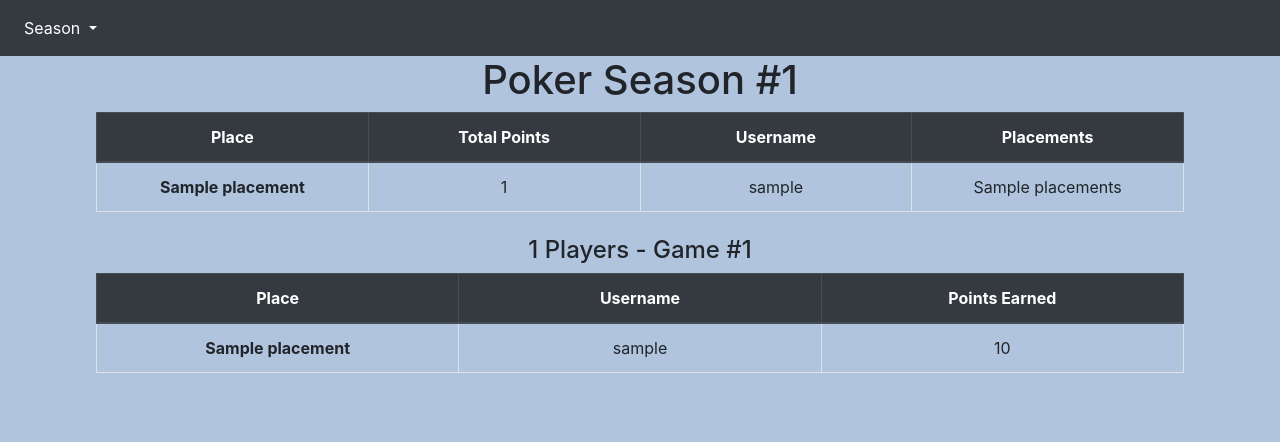
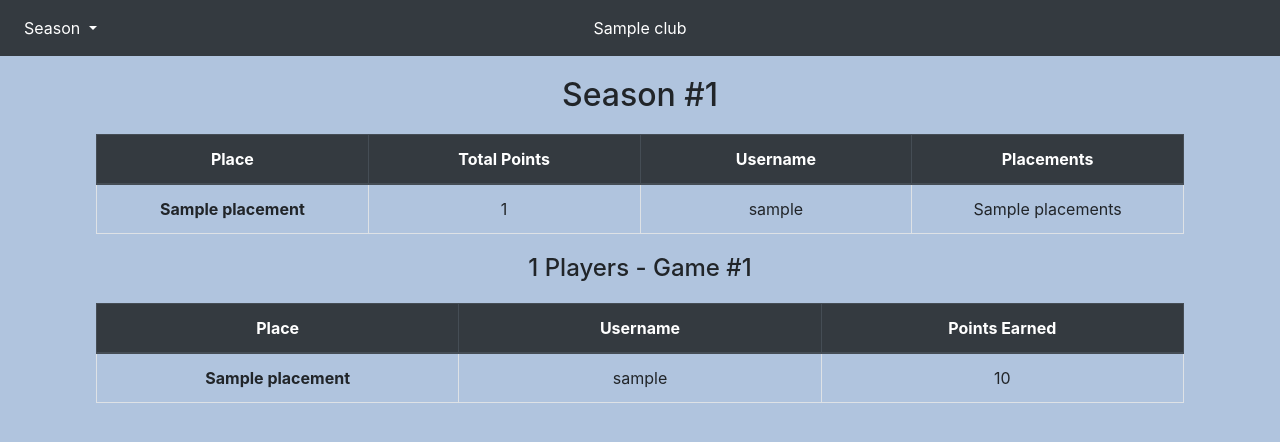
Before and after one commit to yass8n/poker-season, a Flask app: template app/templates/show.html in a window 1280 px wide. Shown: the top 442 px of the page. Run offline with Flask 2, Linux system fonts and the light colour scheme; the template is opened without the code that fills it: most values are stand-ins (such as "Sample title", 1, 10 or a date in 2020); some libraries are stand-ins or nearby versions.

Commit message:
UI adjustments for spacing and nav title centering

```diff
--- a/app/main.py
+++ b/app/main.py
@@ -17,12 +17,14 @@ def index():
 def show(club_id: int, season_id: int):
     season_leaderboard_results = Season.get_season_results(season_id=season_id)
     game_results = Season.get_game_results_for_season(season_id=season_id)
+    club = Club.query.get(club_id)
     club_seasons = Club.get_all_seasons(club_id=club_id)
     all_data = {
         "club_seasons" : club_seasons,
         "season_leaderboard_results" : season_leaderboard_results,
         "game_results" : game_results,
-        "season_number" : season_id
+        "season_number" : season_id,
+        "club": club
     }
     return render_template('show.html', **all_data)
 
--- a/app/static/css/main.css
+++ b/app/static/css/main.css
@@ -4,6 +4,10 @@ body {
 
 nav.navbar {
   background-color: #343a40;
+}
+
+nav {
+    margin-bottom: 20px;
 }
 
 .navbar-light .navbar-nav .nav-link {
@@ -14,12 +18,19 @@ th, td {
     text-align: center;
 }
 
-.table {
+.poker-results-table {
      /*  Makes all the columns have the same width */
     table-layout: fixed ;
     width: 85%;
       /*  centers the table */
-    margin: auto;
+    margin: 20px auto;
+
+}
+
+.abs-center-x {
+    position: absolute;
+    left: 50%;
+    transform: translateX(-50%);
 }
 
 /* Divider */
--- a/app/templates/base.html
+++ b/app/templates/base.html
@@ -8,7 +8,7 @@
          <span class="navbar-toggler-icon"></span>
          </button>
          <div class="collapse navbar-collapse" id="navbarSupportedContent">
-            <ul class="navbar-nav mr-auto">
+            <ul class="navbar-nav">
                <li class="nav-item dropdown">
                   <a class="nav-link dropdown-toggle" href="#" id="navbarDropdown" role="button" data-toggle="dropdown" aria-haspopup="true" aria-expanded="false">
                   Season
@@ -20,10 +20,15 @@
                   </div>
                </li>
             </ul>
+                {% if club %}
+           <ul class="nav navbar-nav mx-auto abs-center-x">
+                <li class="nav-item"><a class="nav-link">{{club.name}}</a></li>
+            </ul>
+      {% endif %}
          </div>
       </nav>
       {% if title %}
-      <title>{{ title }} - Flask CRUD</title>
+      <title>{{ title }}</title>
       {% else %}
       <title>Poker League</title>
       {% endif %}
--- a/app/templates/show.html
+++ b/app/templates/show.html
@@ -1,7 +1,7 @@
 {% extends 'base.html' %}
 {% block content %}
-<h1 class="text-center">Poker Season #{{season_number}}</h1>
-<table class="table table-hover table-bordered table-curved">
+<h2 class="text-center">Season #{{season_number}}</h2>
+<table class="table poker-results-table table-hover table-bordered table-curved">
    <thead class="thead-dark">
       <tr>
          <th scope="col">Place</th>
@@ -22,9 +22,8 @@
    </tbody>
 </table>
 {% for items in game_results.values() %}
-<br>
 <h4 class="text-center">{{items[0].total_players}} Players - Game #{{items[0].game_number}}</h4>
-<table class="table table-hover table-bordered">
+<table class="table poker-results-table table-hover table-bordered">
    <thead class="thead-dark">
       <tr>
          <th scope="col">Place</th>
```
